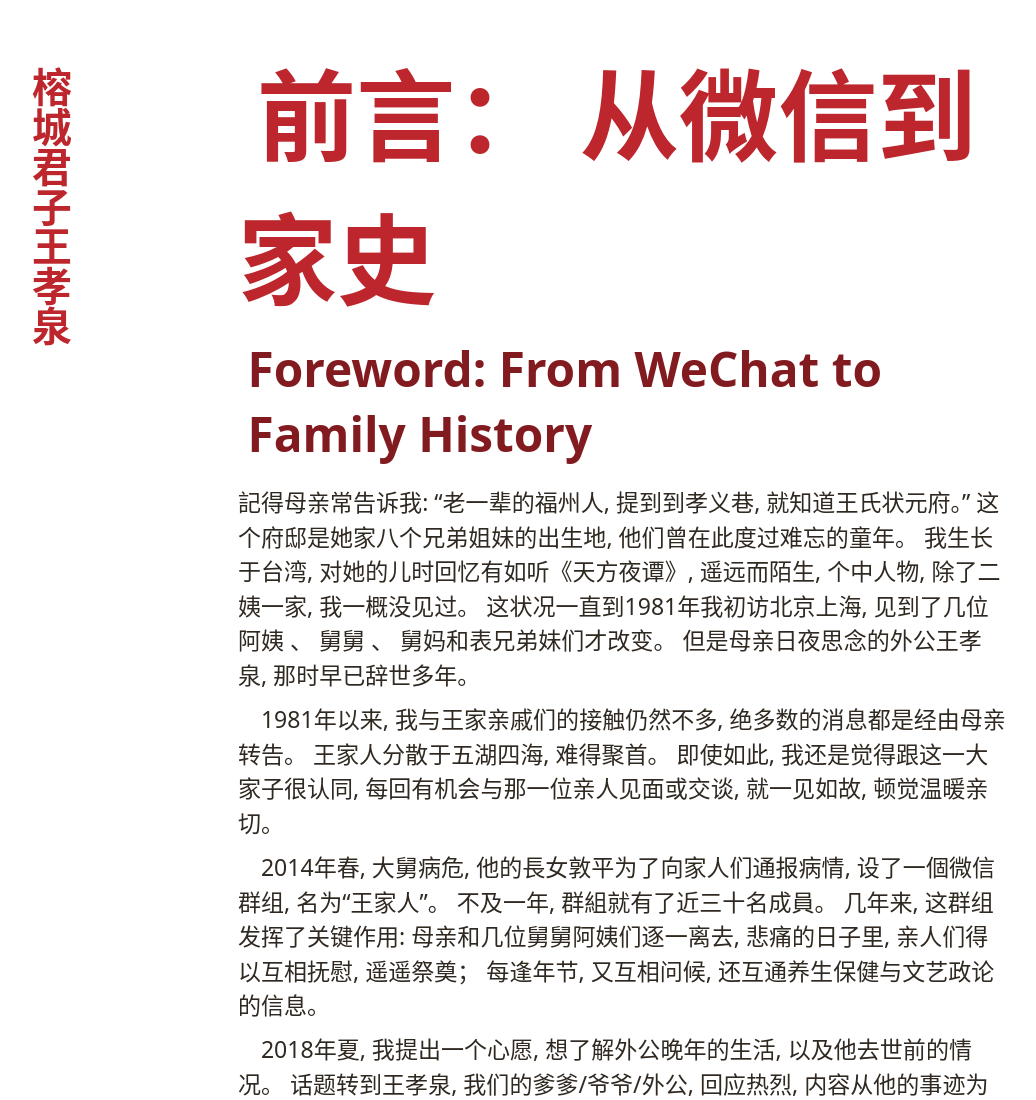
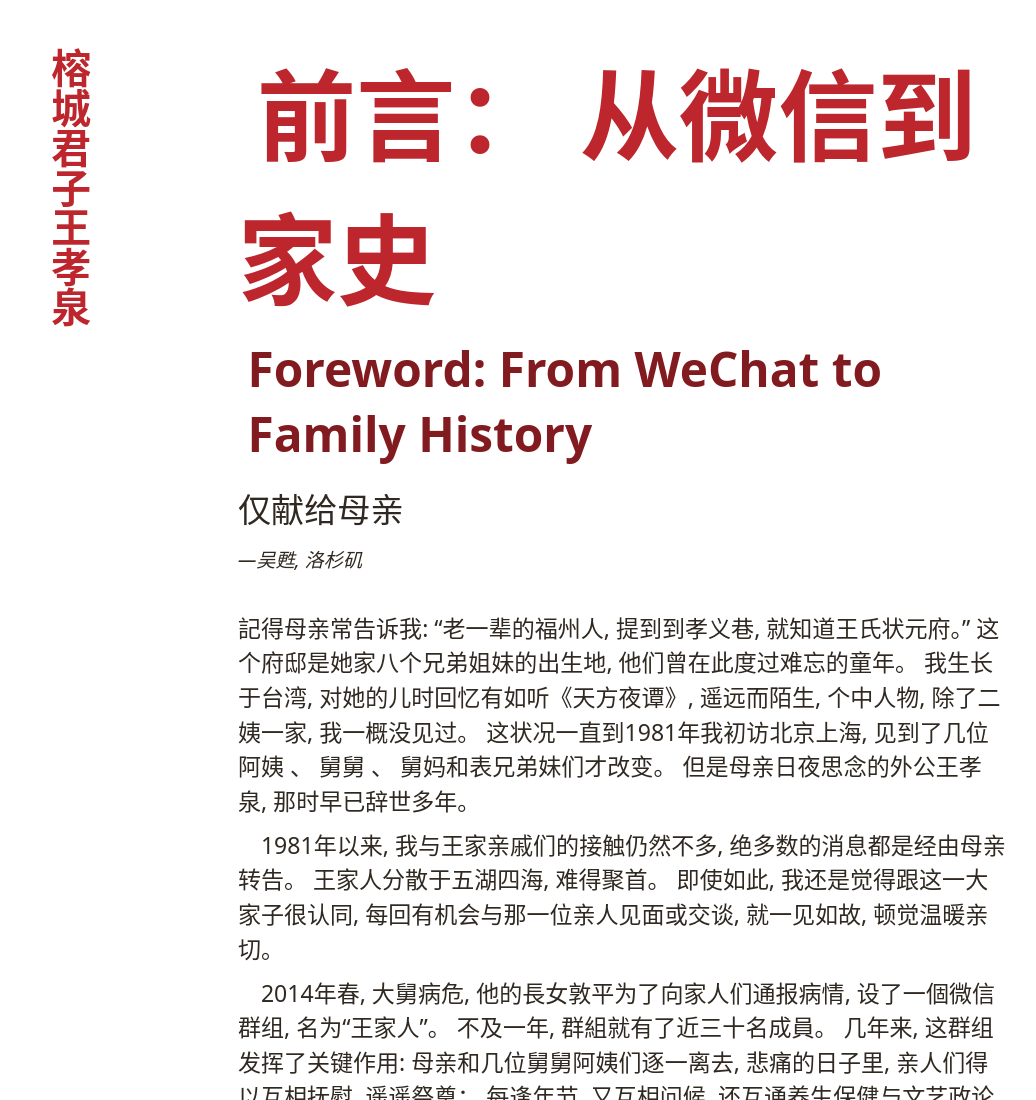
Before and after one commit to scottgruber/canopystudio.cloud.1.0, a website: page foreword/index.html in a window 1280 px wide. Shown: the top 1100 px of the page, without its empty margins (17-1053 px from the left). Drawn offline with Linux system fonts and the light colour scheme.

Commit message:
Add citation

```diff
--- a/css/styles.css
+++ b/css/styles.css
@@ -120,6 +120,7 @@ header.cover {
     grid-column: 1;
     grid-row: 1 / -1;
     margin-block-start: var(--spacing-medium);
+    writing-mode: vertical-lr;
   }
 
   .book-title {
@@ -173,12 +174,22 @@ header.cover {
     column-count: none;
   }
 
+  .standfirst {
+    font-size: var(--font-size-medium);
+  }
+
+  .standfirst + cite {
+    margin-block-end: var(--spacing-large);
+  }
 
   article p {
     margin: 0;
     line-height: var(--line-height-text);
   }
 
+  .book-credits article p + p {
+    text-indent: 0;
+  }
 
   article p + p {
     text-indent: 1em;
@@ -207,9 +218,9 @@ h1 {
 }
 
 header h1 {
-  margin-inline-start: 0;
+  margin-block-start: 0;
+  margin-inline-start: var(--spacing-small);
   font-size: var(--font-size-large);
-  writing-mode: vertical-lr;
 }
 
 h1:lang(en) {
--- a/foreword/index.html
+++ b/foreword/index.html
@@ -28,6 +28,9 @@
 			<article>
 
 				<h1><a id="_foreword001"></a>前言： 从微信到家史 <span>Foreword: From WeChat to Family History</span></h1>
+				<p class="standfirst">仅献给母亲</p>
+				<cite>—吴甦, 洛杉矶</cite>
+
 				<p>記得母亲常告诉我: “老一辈的福州人, 提到到孝义巷, 就知道王氏状元府。” 这个府邸是她家八个兄弟姐妹的出生地,
 					他们曾在此度过难忘的童年。 我生长于台湾, 对她的儿时回忆有如听《天方夜谭》, 遥远而陌生, 个中人物, 除了二姨一家, 我一概没见过。
 					这状况一直到1981年我初访北京上海, 见到了几位阿姨 、 舅舅 、 舅妈和表兄弟妹们才改变。 但是母亲日夜思念的外公王孝泉,
```
Also changed, not shown: credits/index.html (+2 -4 lines).
